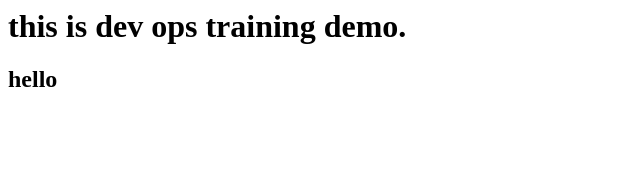
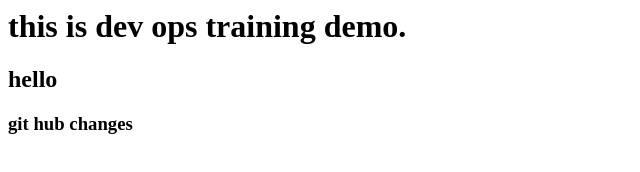
Before and after one commit to ishfaqBhat870/training, a plain HTML site: page index.html in a window 1280 px wide. Shown: the whole page, without its empty margins (0-640 px from the left). Drawn offline with Linux system fonts and the light colour scheme.

Commit message:
changes done.

```diff
--- a/index.html
+++ b/index.html
@@ -1,2 +1,3 @@
 <h1>this is dev ops training demo.</h1>
 <h2>hello </h2>
+<h3>git hub changes</h3>
```
